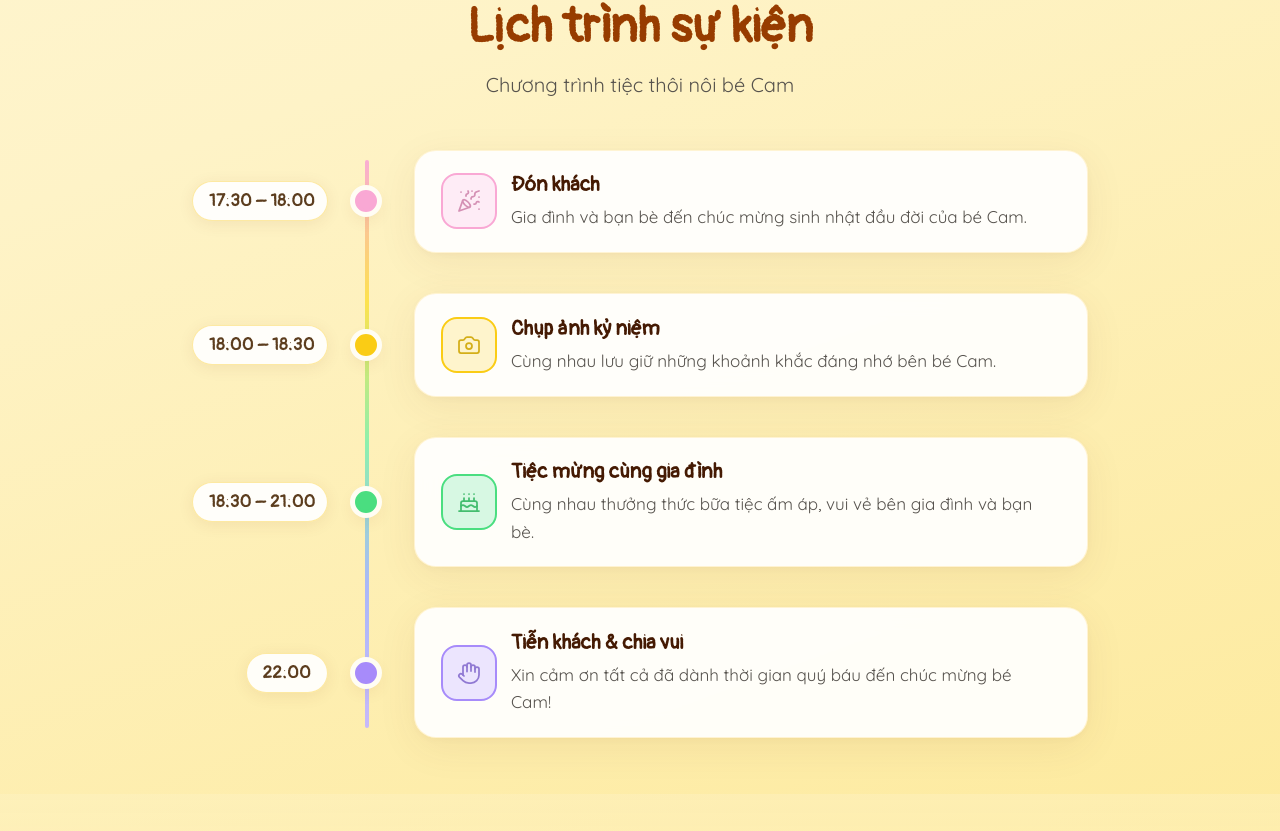
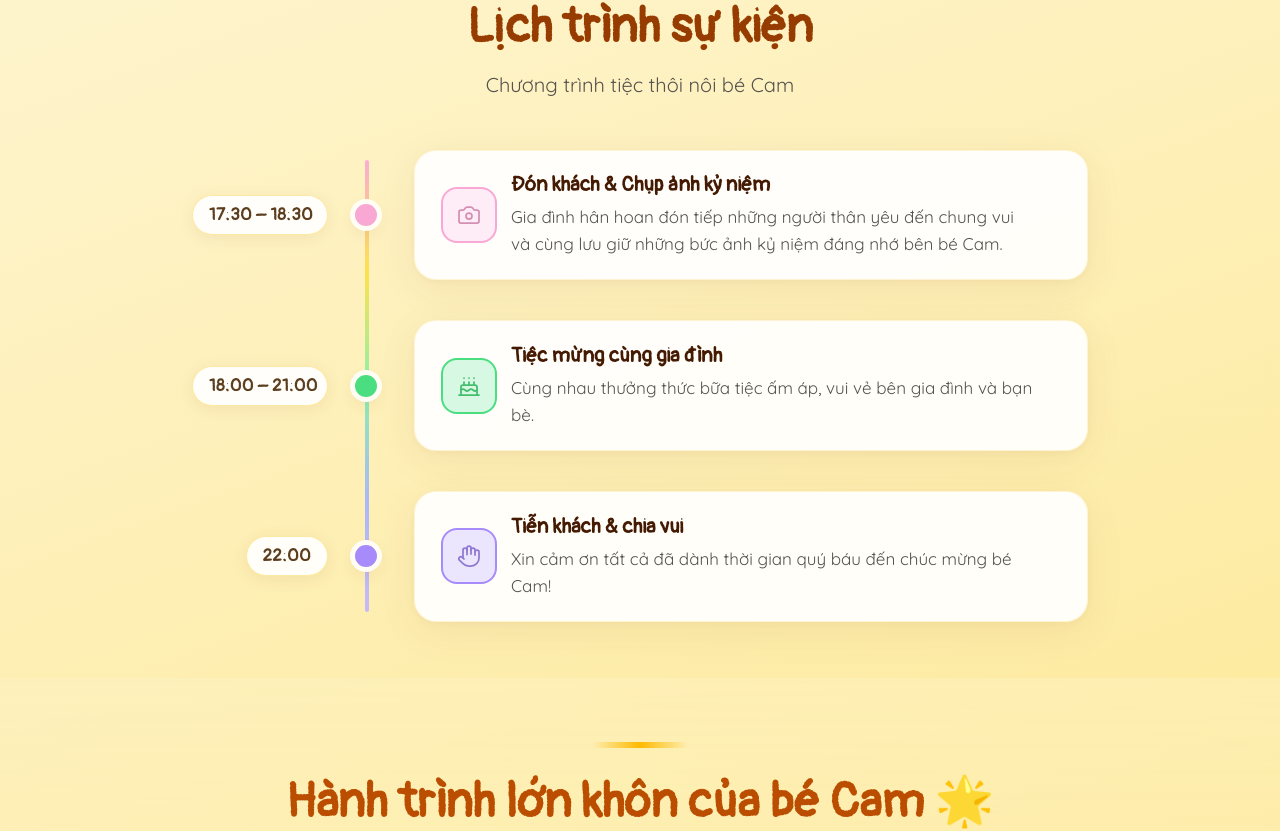
Before and after one commit to Namdevv/HPPD_CAM, a React (Vite) app: page / in a window 1280 px wide. Shown: the part 1368-2199 px from the top of the page. Built offline with nearby package versions, Linux system fonts and the light colour scheme; no server answers.

Commit message:
edit timeline =

```diff
--- a/src/App.tsx
+++ b/src/App.tsx
@@ -196,21 +196,14 @@ const EVENT_SCHEDULE: {
   Icon: LucideIcon;
 }[] = [
     {
-    time: '17:30 – 18:00',
-    title: 'Đón khách',
-    desc: 'Gia đình và bạn bè đến chúc mừng sinh nhật đầu đời của bé Cam.',
+      time: '17:30 – 18:30',
+      title: 'Đón khách & Chụp ảnh kỷ niệm',
+      desc: 'Gia đình hân hoan đón tiếp những người thân yêu đến chung vui và cùng lưu giữ những bức ảnh kỷ niệm đáng nhớ bên bé Cam.',
       color: '#f9a8d4',
-    Icon: PartyPopper,
+      Icon: Camera, // Hoặc PartyPopper tùy bạn thích icon nào hơn
     },
     {
-    time: '18:00 – 18:30',
-    title: 'Chụp ảnh kỷ niệm',
-    desc: 'Cùng nhau lưu giữ những khoảnh khắc đáng nhớ bên bé Cam.',
-    color: '#facc15',
-    Icon: Camera,
-  },
-  {
-    time: '18:30 – 21:00',
+      time: '18:00 – 21:00',
       title: 'Tiệc mừng cùng gia đình',
       desc: 'Cùng nhau thưởng thức bữa tiệc ấm áp, vui vẻ bên gia đình và bạn bè.',
       color: '#4ade80',
```
Lines whose indentation alone changed are shown as unchanged.
